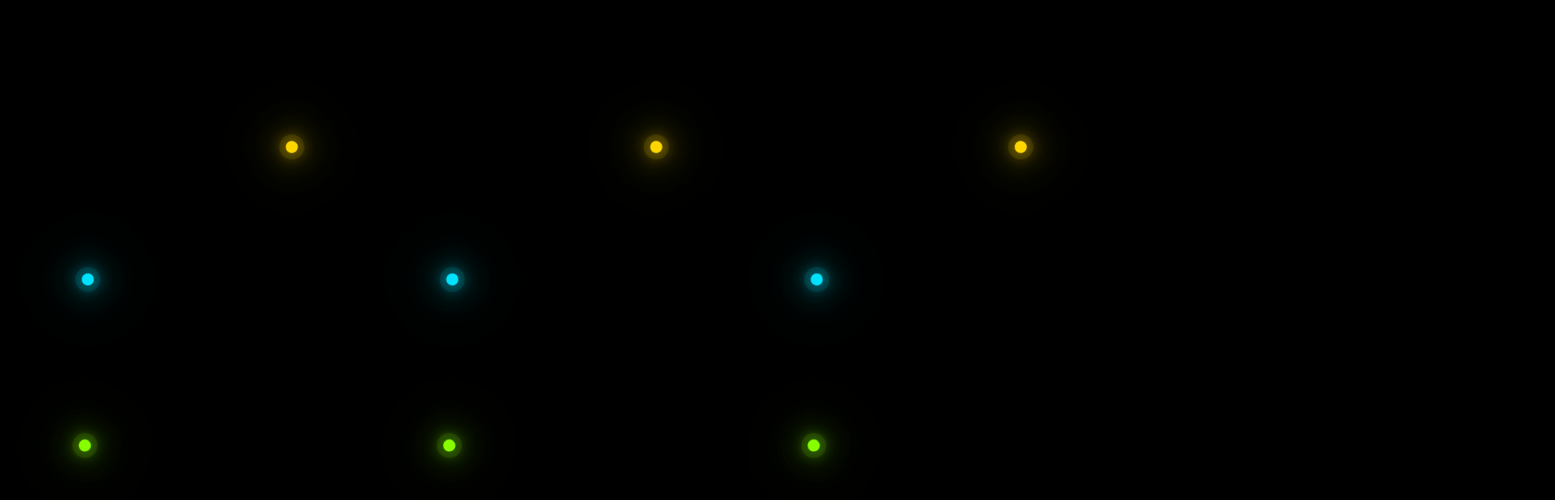
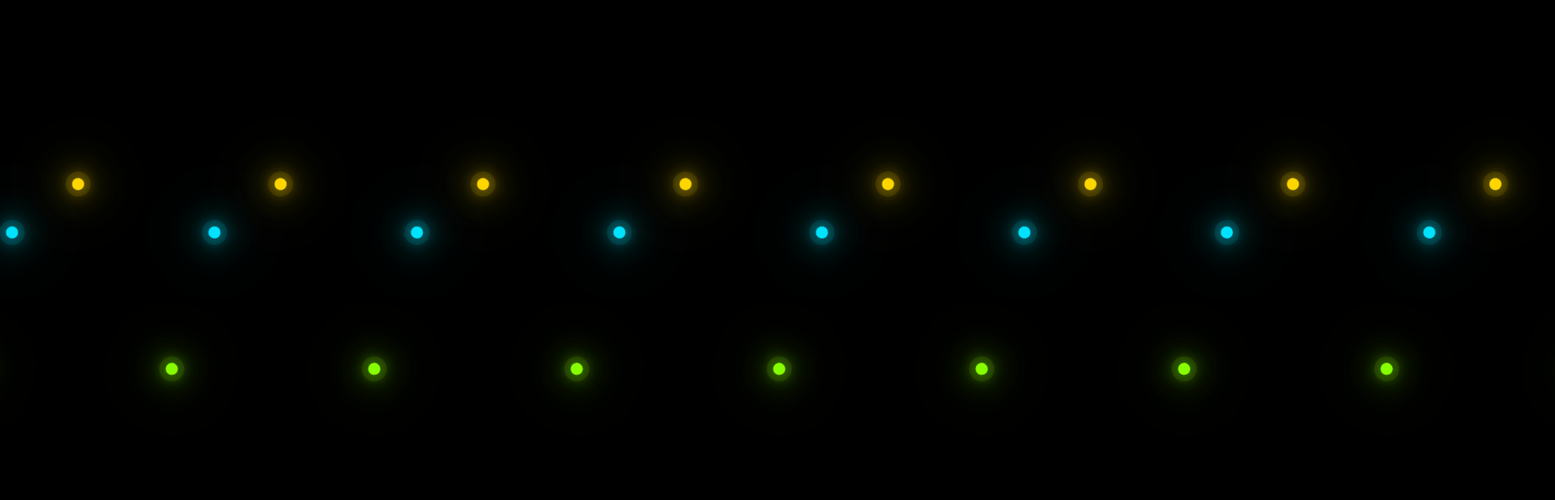
Before and after one commit to KosumovicDenis/Sites, a plain HTML site: page Particles Background Animation/index.html in a window 1280 px wide. Shown: the part 122-740 px from the top of the page at 81% size, 1920 px wide, since content can reach past the window. Drawn offline with nearby package versions, Linux system fonts and the light colour scheme.

Commit message:
style.css index.html

```diff
--- a/Particles Background Animation/index.html
+++ b/Particles Background Animation/index.html
@@ -30,8 +30,62 @@
         <span style="--i:3;"></span>
         <!--<span style="--i:4;"></span>-->
     </div>
+    <div class="glowing">
+        <span style="--i:1;"></span>
+        <span style="--i:2;"></span>
+        <span style="--i:3;"></span>
+        <!--<span style="--i:4;"></span>-->
+    </div>
+    <div class="glowing">
+      <span style="--i:1;"></span>
+      <span style="--i:2;"></span>
+      <span style="--i:3;"></span>
+      <!--<span style="--i:4;"></span>-->
+    </div>
+    <div class="glowing">
+      <span style="--i:1;"></span>
+      <span style="--i:2;"></span>
+      <span style="--i:3;"></span>
+      <!--<span style="--i:4;"></span>-->
+    </div>
+    <div class="glowing">
+      <span style="--i:1;"></span>
+      <span style="--i:2;"></span>
+      <span style="--i:3;"></span>
+      <!--<span style="--i:4;"></span>-->
+    </div>
+    <div class="glowing">
+      <span style="--i:1;"></span>
+      <span style="--i:2;"></span>
+      <span style="--i:3;"></span>
+      <!--<span style="--i:4;"></span>-->
+    </div>
+    <div class="glowing">
+      <span style="--i:1;"></span>
+      <span style="--i:2;"></span>
+      <span style="--i:3;"></span>
+      <!--<span style="--i:4;"></span>-->
+    </div>
+    <div class="glowing">
+      <span style="--i:1;"></span>
+      <span style="--i:2;"></span>
+      <span style="--i:3;"></span>
+      <!--<span style="--i:4;"></span>-->
+    </div>
+    <div class="glowing">
+      <span style="--i:1;"></span>
+      <span style="--i:2;"></span>
+      <span style="--i:3;"></span>
+      <!--<span style="--i:4;"></span>-->
+    </div>
+    <div class="glowing">
+      <span style="--i:1;"></span>
+      <span style="--i:2;"></span>
+      <span style="--i:3;"></span>
+      <!--<span style="--i:4;"></span>-->
+    </div>
 
-    <script src="https://cdn.jsdelivr.net/npm/@popperjs/core@2.9.2/dist/umd/popper.min.js" integrity="sha384-IQsoLXl5PILFhosVNubq5LC7Qb9DXgDA9i+tQ8Zj3iwWAwPtgFTxbJ8NT4GN1R8p" crossorigin="anonymous"></script>
+  <script src="https://cdn.jsdelivr.net/npm/@popperjs/core@2.9.2/dist/umd/popper.min.js" integrity="sha384-IQsoLXl5PILFhosVNubq5LC7Qb9DXgDA9i+tQ8Zj3iwWAwPtgFTxbJ8NT4GN1R8p" crossorigin="anonymous"></script>
     <script src="https://cdn.jsdelivr.net/npm/bootstrap@5.0.1/dist/js/bootstrap.min.js" integrity="sha384-Atwg2Pkwv9vp0ygtn1JAojH0nYbwNJLPhwyoVbhoPwBhjQPR5VtM2+xf0Uwh9KtT" crossorigin="anonymous"></script>
   </body>
 </html>
--- a/Particles Background Animation/style.css
+++ b/Particles Background Animation/style.css
@@ -13,8 +13,8 @@ body{
 }
 .glowing{
     position: relative;
-    min-width: 750px;
-    height: 750px;
+    min-width: 550px;
+    height: 550px;
     margin: -150px;
     transform-origin: right;
     animation: colorChange 5s linear infinite;
```
